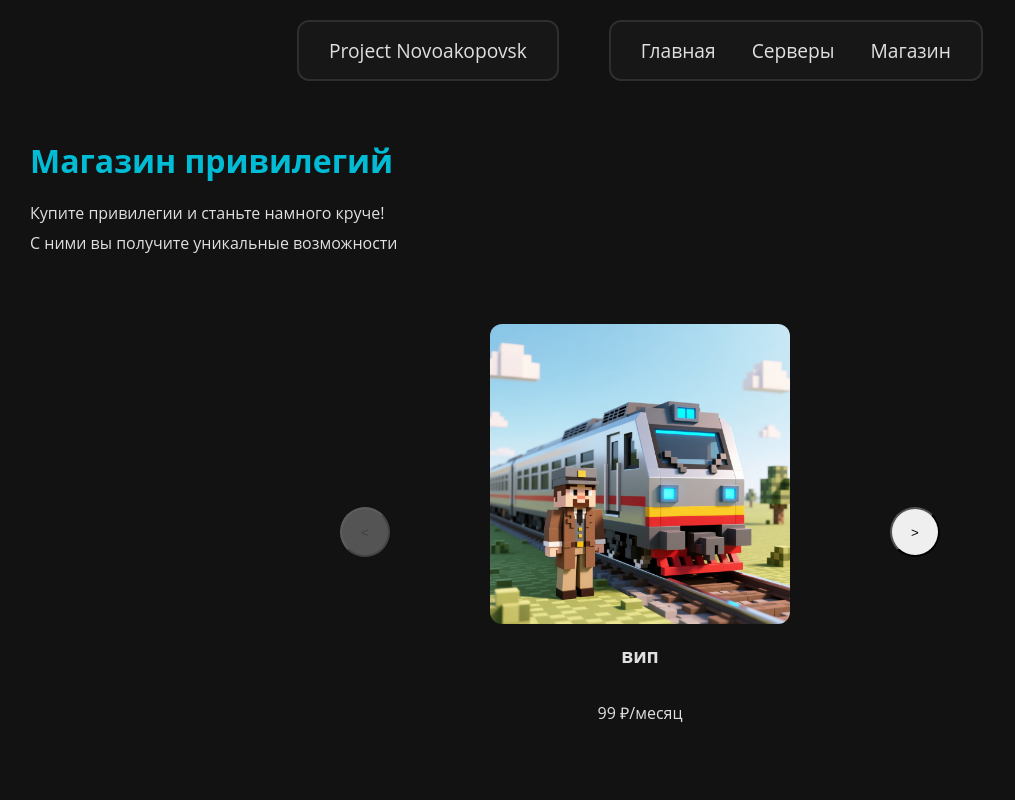
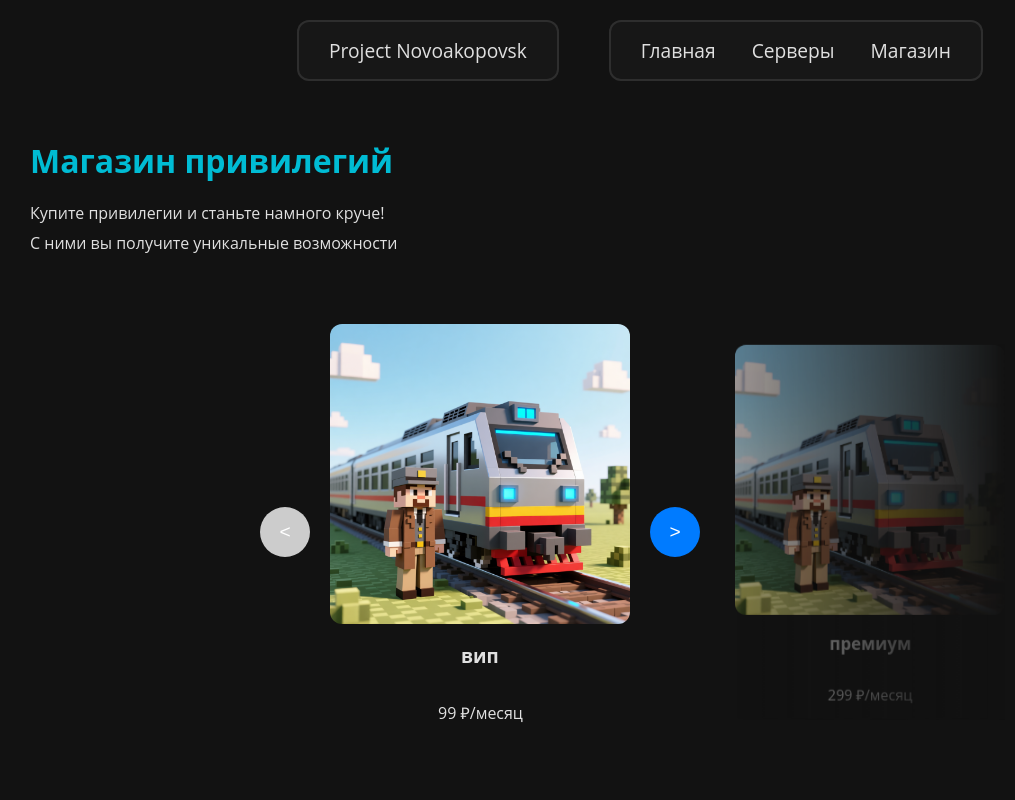
Before and after one commit to xXxEvgenyxXx/course-project, a React (Create React App) app: page /shop in a window 1280 px wide. Shown: the top 800 px of the page, without its empty margins (0-1015 px from the left). Built offline with nearby package versions, Linux system fonts and the light colour scheme.

Commit message:
feat: add some verstka to slider

```diff
--- a/src/assets/styles/donateCards.css
+++ b/src/assets/styles/donateCards.css
@@ -1,11 +1,69 @@
 .donate-carousel-container {
-    display: flex;
-    justify-content: center;
-    align-items: center;
-    gap:100px;
+  display: flex;
+  justify-content: center;
+  align-items: center;
+  gap: 20px;
+  position: relative;
+  overflow: hidden;
 }
+
+.active-card-wrapper {
+  z-index: 2;
+  transition: transform 0.4s ease, opacity 0.4s ease;
+}
+
+.side-card-wrapper {
+  position: relative;
+  z-index: 1;
+  opacity: 0.6;
+  transform: scale(0.9);
+  transition: opacity 0.3s ease, transform 0.3s ease;
+}
+
+.side-card-wrapper::before {
+  content: '';
+  position: absolute;
+  top: 0;
+  bottom: 0;
+  width: 100%;
+  z-index: 1;
+}
+
+.side-card-wrapper.left::before {
+  background: linear-gradient(to left, transparent, #121212);
+}
+
+.side-card-wrapper.right::before {
+  background: linear-gradient(to right, transparent, #121212);
+}
+
+/* Плавность при смене карточек */
+.donate-carousel-container * {
+  will-change: transform, opacity;
+  transition:0.3s;
+}
+
 .carousel-btn {
-    width:50px;
-    height:50px;
-    border-radius:50%;
+  width: 50px;
+  height: 50px;
+  border-radius: 50%;
+  border: none;
+  background-color: #007bff;
+  color: white;
+  font-size: 1.2rem;
+  cursor: pointer;
+  z-index: 10;
+  display: flex;
+  align-items: center;
+  justify-content: center;
+  transition: background-color 0.3s;
 }
+
+.carousel-btn:hover:not(.disabled) {
+  background-color: #0056b3;
+}
+
+.carousel-btn.disabled {
+  background-color: #ccc;
+  cursor: not-allowed;
+}
--- a/src/components/DonateCards/DonateCards.tsx
+++ b/src/components/DonateCards/DonateCards.tsx
@@ -18,12 +18,25 @@ const DonateCards = () => {
     }
   };
 
+  const hasPrev = currentIndex > 0;
+  const hasNext = currentIndex < listOfDonates.length - 1;
+
   return (
     <div className="donate-carousel-container">
+      {hasPrev && (
+        <div className="side-card-wrapper left">
+          <DonateCardUI
+            name={listOfDonates[currentIndex - 1].name}
+            background={listOfDonates[currentIndex - 1].background}
+            price={listOfDonates[currentIndex - 1].price}
+          />
+        </div>
+      )}
+
       <button
-        className={`carousel-btn carousel-btn-left ${currentIndex === 0 ? 'disabled' : ''}`}
+        className={`carousel-btn carousel-btn-left ${!hasPrev ? 'disabled' : ''}`}
         onClick={goToPrevious}
-        disabled={currentIndex === 0}
+        disabled={!hasPrev}
       >
         &lt;
       </button>
@@ -37,12 +50,22 @@ const DonateCards = () => {
       </div>
 
       <button
-        className={`carousel-btn carousel-btn-right ${currentIndex === listOfDonates.length - 1 ? 'disabled' : ''}`}
+        className={`carousel-btn carousel-btn-right ${!hasNext ? 'disabled' : ''}`}
         onClick={goToNext}
-        disabled={currentIndex === listOfDonates.length - 1}
+        disabled={!hasNext}
       >
         &gt;
       </button>
+
+      {hasNext && (
+        <div className="side-card-wrapper right">
+          <DonateCardUI
+            name={listOfDonates[currentIndex + 1].name}
+            background={listOfDonates[currentIndex + 1].background}
+            price={listOfDonates[currentIndex + 1].price}
+          />
+        </div>
+      )}
     </div>
   );
 };
```
